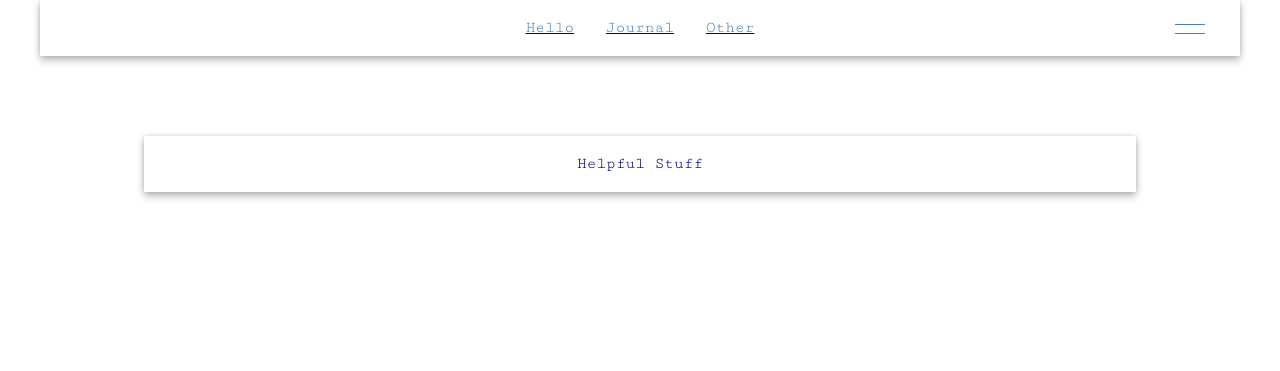
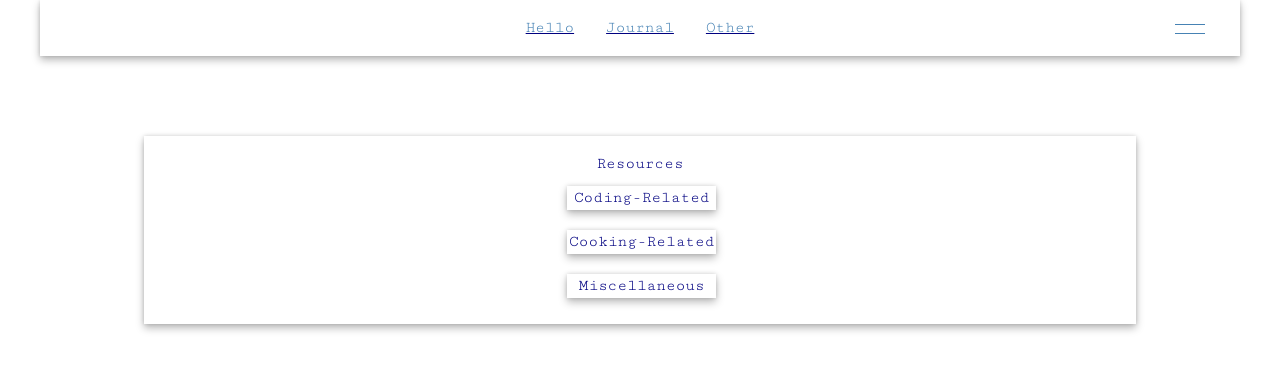
Before and after one commit to kbejko/kbejko.github.io, a Jekyll site: the page built from resources.html, in a window 1280 px wide. Shown: the top 371 px of the page. Built offline with Jekyll 4.4.1, drawn with Linux system fonts in a browser that asks for light colours; nearby versions of some CDN libraries.

Commit message:
Start on resources page

```diff
--- a/_sass/pages/_resources.scss
+++ b/_sass/pages/_resources.scss
@@ -0,0 +1,19 @@
+.resources {
+  display: flex;
+  flex-flow: column;
+  left: 0;
+  margin-left: auto;
+  margin-right: auto;
+  max-width: 100%;
+  position: relative;
+  right: 0;
+  text-align: center;
+}
+
+.coding-related,
+.cooking-related,
+.misc {
+  box-shadow: $box-shadow-color-light, $box-shadow-color-darker;
+  margin: 10px;
+  width: 90%;
+}
--- a/resources.html
+++ b/resources.html
@@ -4,4 +4,17 @@ title: Resources
 permalink: /resources/
 ---
 
-<h1>Helpful Stuff</h1>
+<div class="resources">
+  <h1>Resources</h1>
+  <div class="coding-related">
+    <h2>Coding-Related</h2>
+  </div>
+
+  <div class="cooking-related">
+    <h2>Cooking-Related</h2>
+  </div>
+
+  <div class="misc">
+    <h2>Miscellaneous</h2>
+  </div>
+</div>
```
